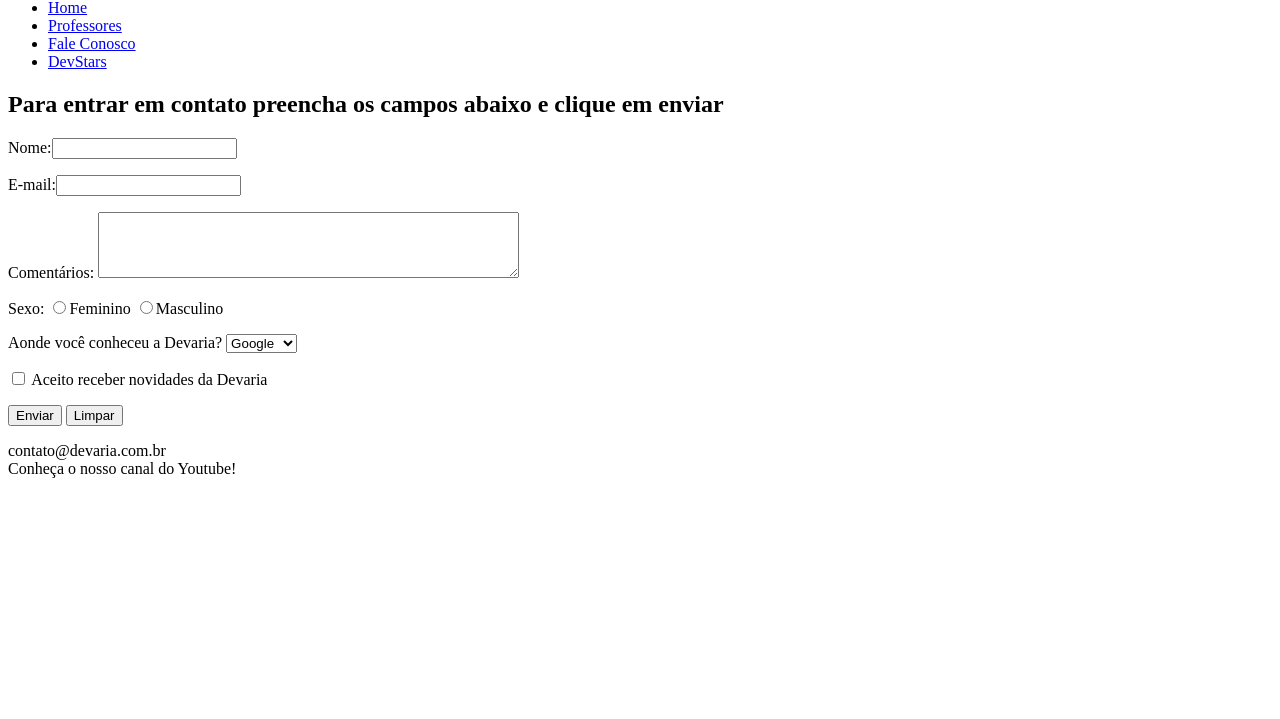
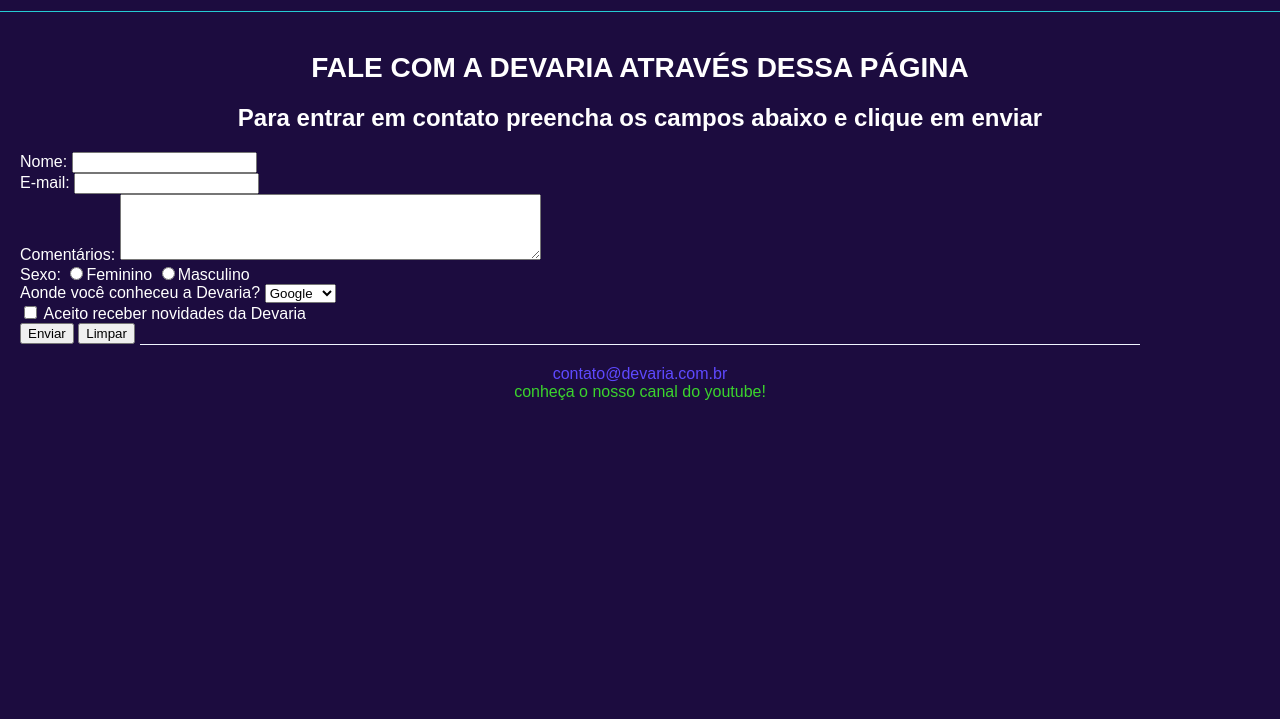
Before and after one commit to Ssantos4/Devaria-aula-css-part1, a plain HTML site: page faleConosco.html in a window 1280 px wide. Shown: the part 81-800 px from the top of the page. Drawn offline with Linux system fonts and the light colour scheme.

Commit message:
pagina ok

```diff
--- a/faleConosco.html
+++ b/faleConosco.html
@@ -3,13 +3,19 @@
     <head>
         <meta charset="utf-8" />
         <title>Fale Conosco!</title>
+        <meta name="viewport" content="width=device-width, initial-scale=1.0" />
+        <link rel="stylesheet" href="public/css/devaria.css" />
+        <link rel="stylesheet" href="public/css/footer.css" />
+        <link rel="stylesheet" href="public/css/header.css" />
+        <link rel="stylesheet" href="public/css/fale-conosco.css" />
     </head>
     <body>
         <header>
-            <h1>Fale com a devaria através dessa página</h1>
-            <nav>
+            <a href="index.html" class="link-logo">
+                <img src="public/fotos/logo-devaria.svg" alt="Logo devaria" />
+            </a>
+            <nav class="menu">
                 <ul>
-                    <li><a href="index.html">Home</a> </li>
                     <li><a href="Professores.html"> Professores</a></li>
                     <li><a href="FaleConosco.html">Fale Conosco</a></li>
                     <li><a href="DevStars.html">DevStars</a></li>
@@ -17,24 +23,27 @@
             </nav>
         </header>
         <main>
-            <h2>Para entrar em contato preencha os campos abaixo e clique em enviar</h2>
-            <form action="index.html">
-                <p>
-                    <label>Nome:</label><input type="text" name="Nome" maxlength="70" required="true" />
-                </p>
-                <p>
-                    <label>E-mail:</label><input type="text" name="Email" maxlength="150" required="true" />
-                </p>
-                <p>
+            <h1 class="title text-center">Fale com a devaria através dessa página</h1>
+            <h2 class="sub-title text-center">Para entrar em contato preencha os campos abaixo e clique em enviar</h2>
+            <form action="index.html" class="contact-form margin-horizontal-20px">
+                <div>
+                    <label>Nome:</label>
+                    <input type="text" name="Nome" maxlength="70" required="true" />
+                </div>
+                <div>
+                    <label>E-mail:</label>
+                    <input type="text" name="Email" maxlength="150" required="true" />
+                </div>
+                <div>
                     <label>Comentários:</label>
                     <textarea name="Comentario" cols="50" rows="4" required="true"></textarea>
-                </p>
-                <p>
+                </div>
+                <div>
                     <label>Sexo:</label>
-                    <input type="radio" name="Sexo" /><lable>Feminino</lable>
-                    <input type="radio" name="Sexo" /><lable>Masculino</lable>
-                </p>
-                <p>
+                    <input type="radio" name="Sexo" /><span>Feminino</span>
+                    <input type="radio" name="Sexo" /><span>Masculino</span>
+                </div>
+                <div>
                     <label>Aonde você conheceu a Devaria?</label>
                     <select name="Conheceu">
                         <option>Youtube</option>
@@ -42,15 +51,15 @@
                         <option selected>Google</option>
                         <option>Outros</option>
                     </select>
-                </p>
-                <p>
+                </div>
+                <div>
                     <input type="checkbox" name="Aceite" />
-                    <label>Aceito receber novidades da Devaria</label>
-                </p>
-                <p>
+                    <span>Aceito receber novidades da Devaria</span>
+                </div>
+                <div>
                     <input type="submit" name="Enviar" value="Enviar" />
                     <input type="reset" name="Limpar" value="Limpar" />
-                </p>
+                </div>
             </form>
         </main>
         <footer>
--- /dev/null
+++ b/public/css/devaria.css
@@ -0,0 +1,40 @@
+/* Estilos globais do site */
+html {
+    height: 100%;
+}
+
+body {
+    background-color: #1c0c3f;
+    font-family: sans-serif;
+    color: #fff;
+    margin: 0;
+}
+
+.title {
+    padding: 0 20px;
+    font-size: 1.75em;
+    text-transform: uppercase;
+}
+
+h1.title {
+    margin: 40px auto 20px;
+}
+
+.text-justify {
+    text-align: justify;
+}
+
+.text-center {
+    text-align: center;
+}
+
+.margin-horizontal-20px {
+    margin-left: 20px;
+    margin-right: 20px;
+}
+
+@media screen and (min-width: 992px) {
+    .width-50pct-desktop {
+        width: 50% !important;
+    }
+}
--- /dev/null
+++ b/public/css/faleConosco.css
@@ -0,0 +1,90 @@
+/* Estilos relacionados a pagina de fale conosco */
+
+.sub-title {
+    margin: 0 20px;
+}
+
+main .contact-form > div {
+    margin: 15px 0px;
+}
+
+main .contact-form > div label {
+    display: block;
+    margin-bottom: 10px;
+}
+
+main .contact-form input,
+main .contact-form select,
+main .contact-form textarea {
+    width: 90%;
+    padding: 5px 15px;
+    outline-color: #3bd42d;
+}
+
+main .contact-form select {
+    width: 100%;
+}
+
+main .contact-form textarea {
+    resize: none;
+    padding-top: 15px;
+}
+
+main .contact-form > div input[type="radio"],
+main .contact-form > div input[type="checkbox"] {
+    width: 25px;
+}
+
+main .contact-form > div:nth-child(4) span {
+    color: #25cbd3;
+}
+
+main .contact-form > div input[type="submit"],
+main .contact-form > div input[type="reset"] {
+    width: 100%;
+    margin-bottom: 20px;
+    border: none;
+    text-transform: uppercase;
+    border-radius: 10px;
+    font-size: 1.1em;
+}
+
+main .contact-form > div input[type="submit"] {
+    background-color: #3bd42d;
+    padding: 10px;
+    font-weight: bold;
+}
+
+main .contact-form > div input[type="reset"] {
+    background-color: #5e49ff;
+}
+
+@media screen and (min-width: 992px) {
+    main .contact-form {
+        width: 60%;
+        border: 1px solid #25cbd3;
+        border-radius: 20px;
+        padding: 25px;
+        margin: 25px auto;
+    }
+
+    main .contact-form input,
+    main .contact-form textarea {
+        width: 95%;
+    }
+
+    main .contact-form select {
+        width: 40%;
+    }
+
+    main .contact-form > div input[type="submit"],
+    main .contact-form > div input[type="reset"] {
+        width: auto;
+        padding: 10px;
+        outline: none;
+    }
+
+    main .contact-form > div input[type="submit"] {
+        margin-right: 20px;
+    }
+}
--- /dev/null
+++ b/public/css/footer.css
@@ -0,0 +1,18 @@
+/* Estilos relacionados ao rodape */
+
+footer {
+    text-align: center;
+    border-top: 1px solid #f0f5ff;
+    padding: 20px;
+    width: 75%;
+    margin: auto;
+    text-transform: lowercase;
+}
+
+footer section span:first-child {
+    color: #5e49ff;
+}
+
+footer section span:last-child {
+    color: #3bd42d;
+}
--- /dev/null
+++ b/public/css/header.css
@@ -0,0 +1,42 @@
+/* Estilos do header */
+
+header .link-logo {
+    display: block;
+    padding: 20px 25px;
+    border-bottom: 1px solid #25cbd3;
+}
+
+header nav ul {
+    padding: 0;
+    text-align: center;
+}
+
+header nav ul li {
+    display: inline-block;
+}
+
+header nav ul li:not(:last-child) {
+    margin-right: 15px;
+}
+
+.menu li a {
+    color: #fff;
+    text-decoration: none;
+}
+
+.menu li a:hover {
+    color: #3bd42d;
+    text-decoration: underline;
+}
+
+@media screen and (min-width: 992px) {
+    header {
+        position: relative;
+    }
+
+    .menu {
+        position: absolute;
+        right: 2%;
+        top: 18%;
+    }
+}
```
Also changed, not shown: devStars.html (+10 -3 lines), index.html (+40 -8 lines), professores.html (+18 -9 lines), public/css/index.css (added, +31 -0 lines), public/css/professores.css (added, +21 -0 lines).
